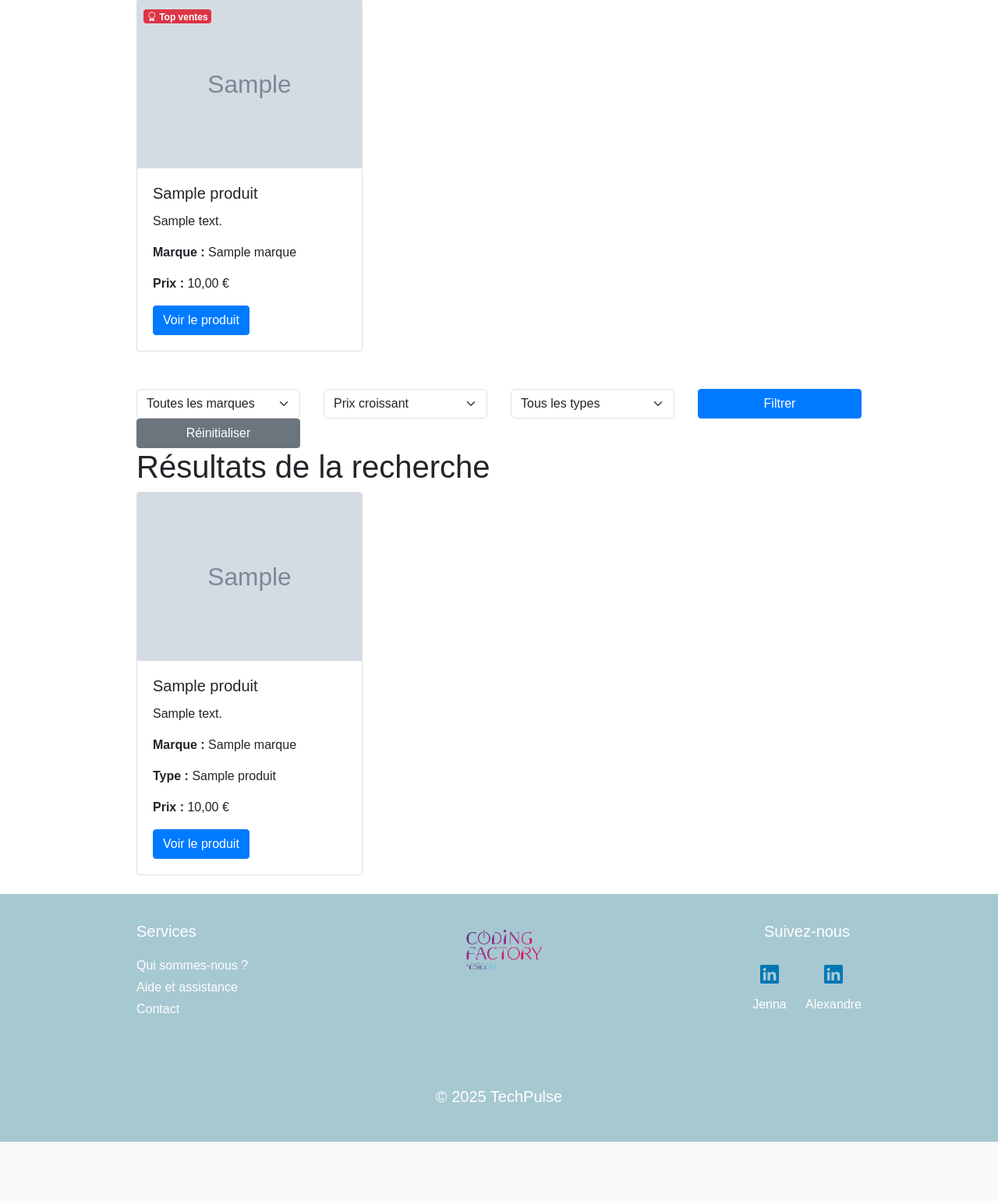
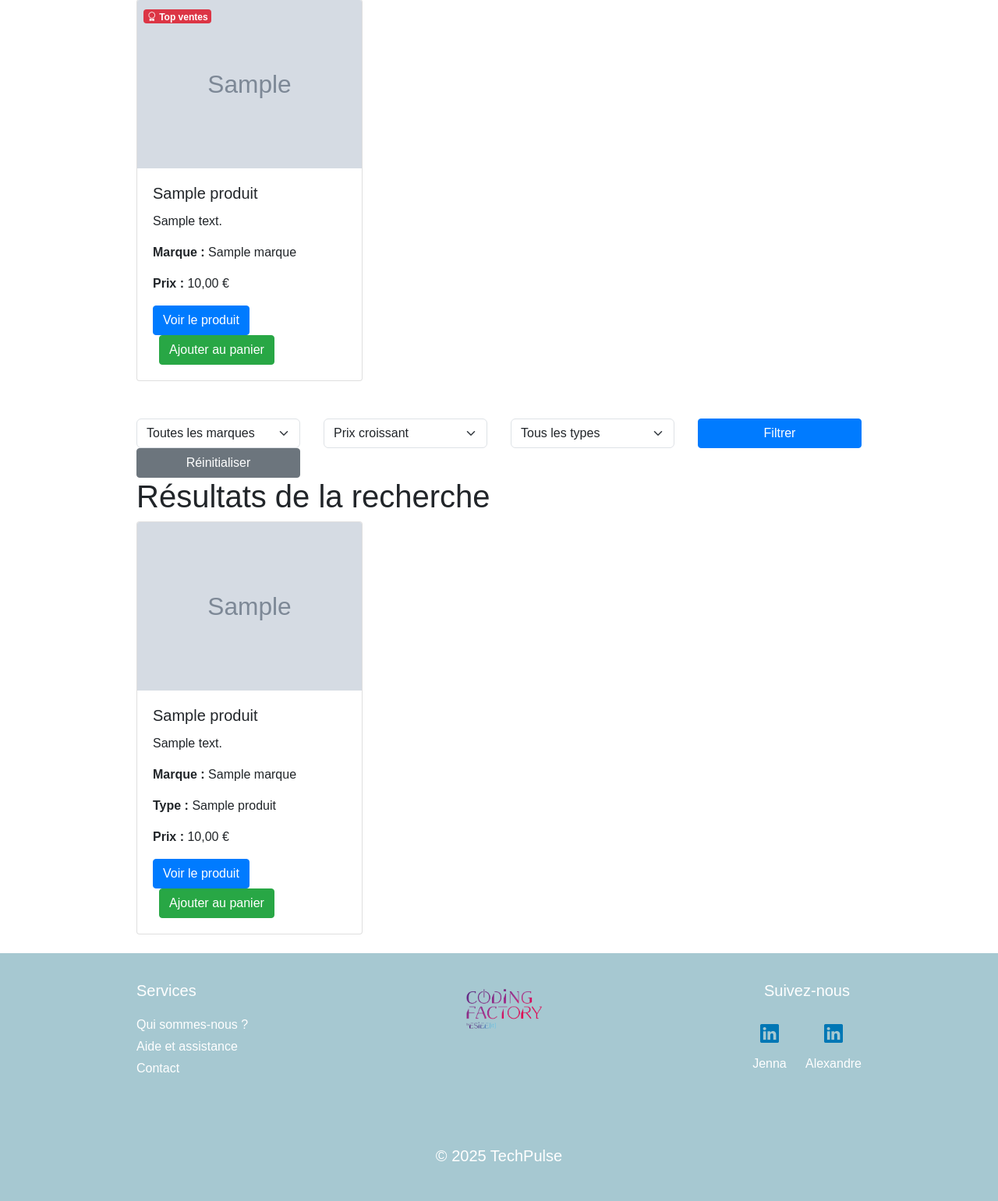
Before and after one commit to jennaram/siteEcommercePHP, a PHP site: page /index.php in a window 1280 px wide. Shown: the part 462-2003 px from the top of the page at 78% size. Before the commit the page ends 1927 px from the top, so only its background shows below. Run offline with PHP 8.4, Linux system fonts and the light colour scheme; tables that the repository leaves empty or names only in its code hold one stand-in row (values such as "Sample post"); grey boxes marked "Sample" are stand-in pictures; data that the repository does not hold is empty; some libraries are stand-ins or nearby versions.

Commit message:
ajout bouton add cart manquants

```diff
--- a/header.php
+++ b/header.php
@@ -1,6 +1,4 @@
-<?php
-session_start();
-?>
+
 <!DOCTYPE html>
 <html lang="fr" data-bs-theme="light">
 <head>
--- a/index.php
+++ b/index.php
@@ -115,6 +115,7 @@ $bestSellers = $stmt->fetchAll(PDO::FETCH_ASSOC);
                             <p class="card-text"><strong>Marque :</strong> <?= htmlspecialchars($product['nom_marque']) ?></p>
                             <p class="card-text"><strong>Prix :</strong> <?= number_format($product['prix'], 2, ',', ' ') ?> €</p>
                             <a href="produit.php?id=<?= htmlspecialchars($product['id_produits']) ?>" class="btn btn-primary">Voir le produit</a>
+                            <a href="ajouter_panier.php?id=<?= htmlspecialchars($smartphone['id_produits']) ?>" class="btn btn-success ms-2">Ajouter au panier</a>
                         </div>
                     </div>
                 </div>
@@ -186,6 +187,7 @@ $bestSellers = $stmt->fetchAll(PDO::FETCH_ASSOC);
                                     <p class="card-text"><strong>Type :</strong> <?= htmlspecialchars($product['type_produit']) ?></p>
                                     <p class="card-text"><strong>Prix :</strong> <?= number_format($product['prix'], 2, ',', ' ') ?> €</p>
                                     <a href="produit.php?id=<?= htmlspecialchars($product['id_produits']) ?>" class="btn btn-primary">Voir le produit</a>
+                                    <a href="ajouter_panier.php?id=<?= htmlspecialchars($smartphone['id_produits']) ?>" class="btn btn-success ms-2">Ajouter au panier</a>
                                 </div>
                             </div>
                         </div>
--- a/promo.php
+++ b/promo.php
@@ -169,6 +169,7 @@ $promoProducts = $stmt->fetchAll(PDO::FETCH_ASSOC);
                                 </div>
 
                                 <a href="produit.php?id=<?= htmlspecialchars($product['id_produits']) ?>&promo=1" class="btn btn-primary mt-3">Voir le produit</a>
+                                <a href="ajouter_panier.php?id=<?= htmlspecialchars($smartphone['id_produits']) ?>" class="btn btn-success ms-2">Ajouter au panier</a>
                             </div>
                         </div>
                     </div>
```
